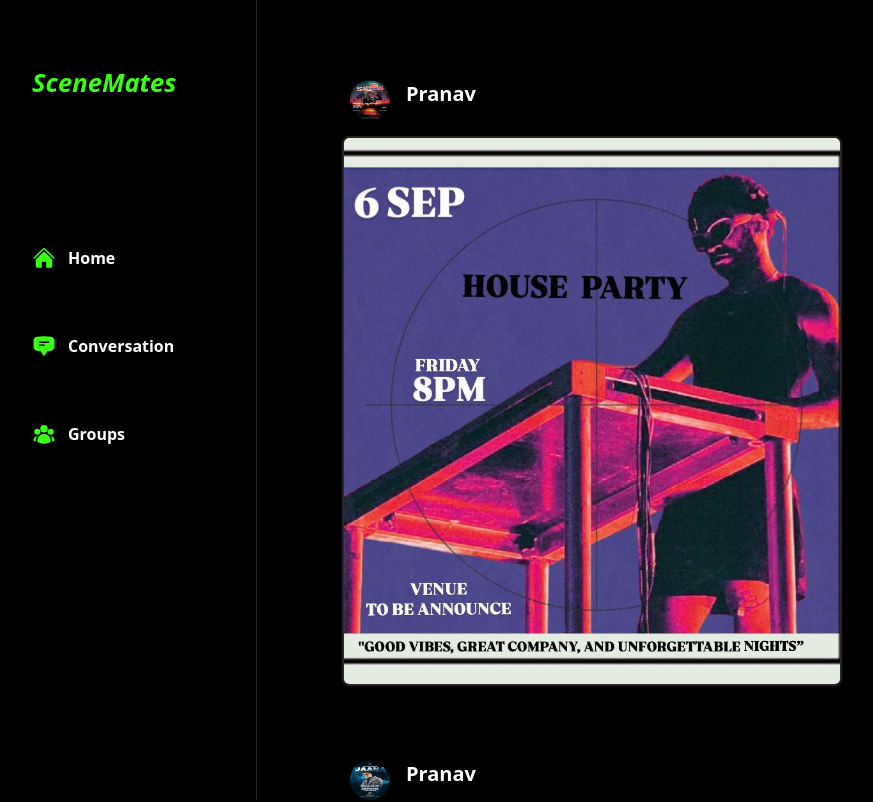
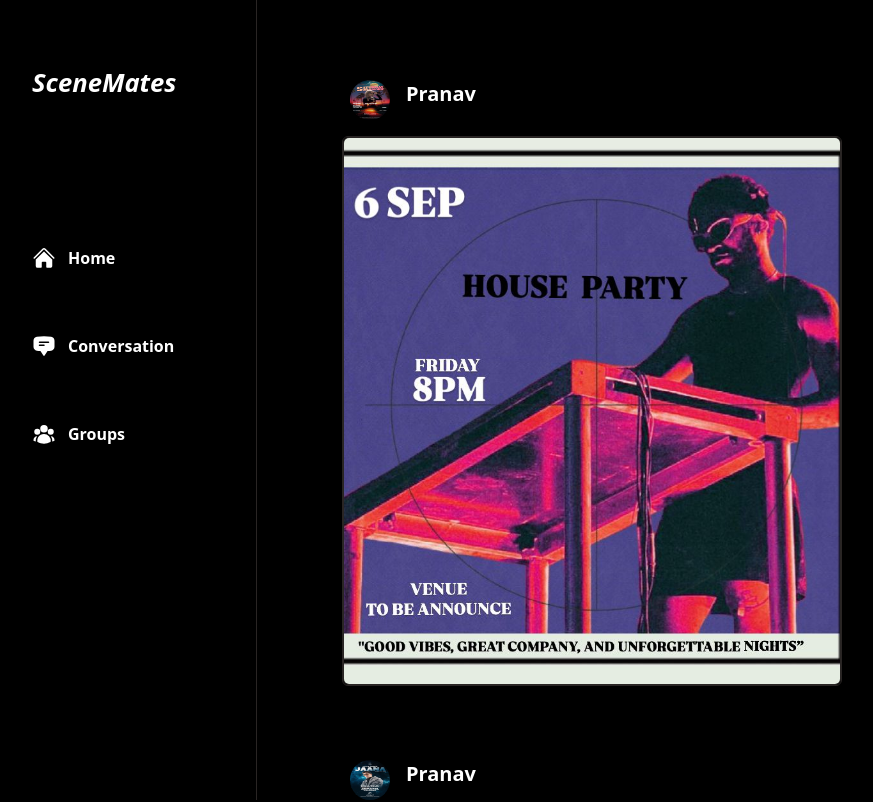
Before and after one commit to PranavUpadhyay7/Social-Companion, a Next.js app: page /clubbers in a window 1280 px wide. Shown: the top 802 px of the page, without its empty margins (48-921 px from the left). Built offline with nearby package versions, Linux system fonts and the light colour scheme.

Commit message:
Changed the text color

```diff
--- a/app/clubbers/ClubberComponents/FirstDiv.js
+++ b/app/clubbers/ClubberComponents/FirstDiv.js
@@ -5,28 +5,31 @@ import {
   ChatBubbleBottomCenterTextIcon,
   UserGroupIcon,
 } from "@heroicons/react/24/solid";
+import Link from "next/link";
 
 function FirstDiv() {
   return (
     <div>
       <div className="fixed flex flex-col gap-16 md:px-6 xl:px-20 border-r-[1px] border-stone-800 h-[100vh] ">
-        <div className="pt-16 pb-20 xl:block md:text-[1vw] xl:text-[2vw] italic font-black text-[#39ff14]">
-          <h1 className="">SceneMates</h1>
+        <div className="pt-16 pb-20 xl:block md:text-[1vw] xl:text-[2vw] italic font-black text-white">
+          <Link href="/">
+            <h1 className="">SceneMates</h1>
+          </Link>
         </div>
         <div className="flex flex-row gap-3 ">
-          <HomeIcon className="h-6 w-6 text-[#39ff14] " />
+          <HomeIcon className="h-6 w-6 text-white " />
           <h1 className="hidden xl:block xl:text-white  xl:font-extrabold xl:text-md">
             Home
           </h1>
         </div>
         <div className="flex flex-row gap-3 ">
-          <ChatBubbleBottomCenterTextIcon className="h-6 w-6 text-[#39ff14]" />
+          <ChatBubbleBottomCenterTextIcon className="h-6 w-6 text-white" />
           <h1 className="hidden xl:block xl:text-white  xl:font-extrabold xl:text-md">
             Conversation
           </h1>
         </div>
         <div className="flex flex-row gap-3 ">
-          <UserGroupIcon className="h-6 w-6 text-[#39ff14]" />
+          <UserGroupIcon className="h-6 w-6 text-white" />
           <h1 className="hidden xl:block xl:text-white  xl:font-extrabold xl:text-md">
             Groups
           </h1>
```
